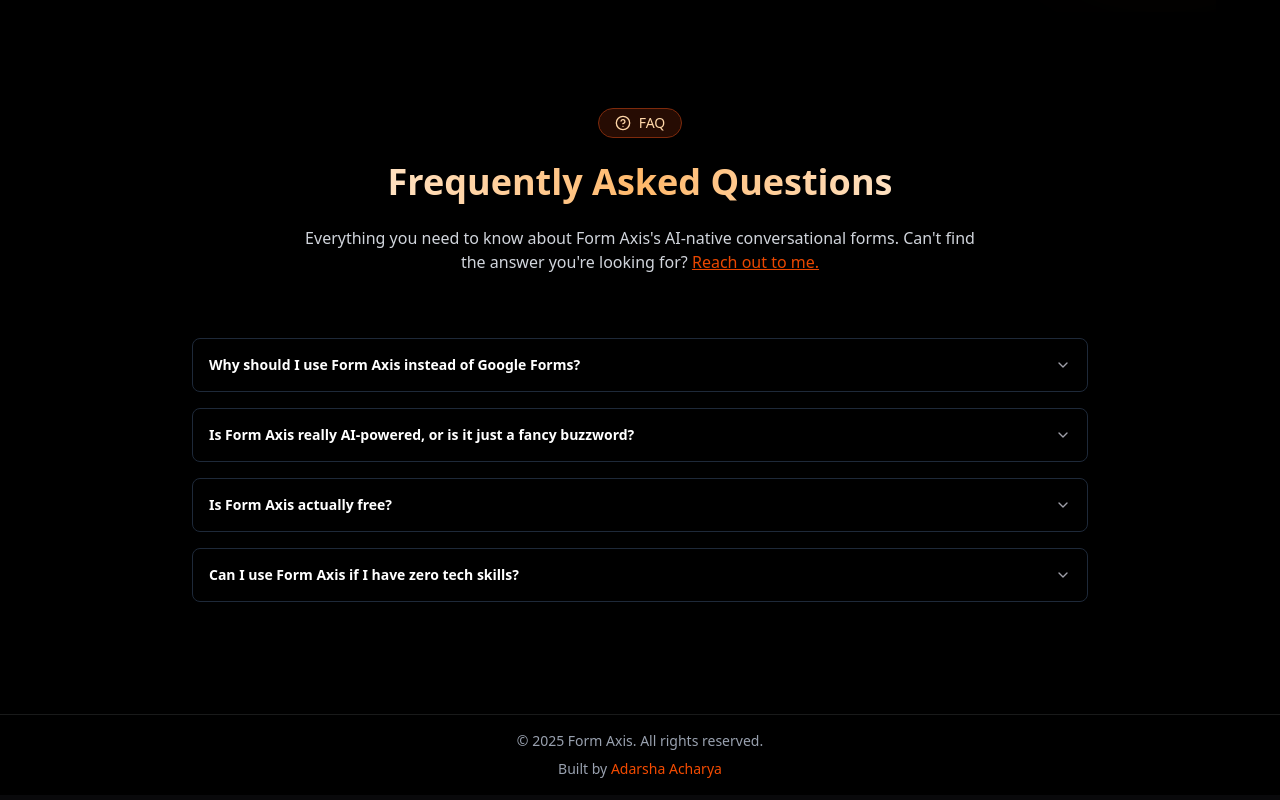
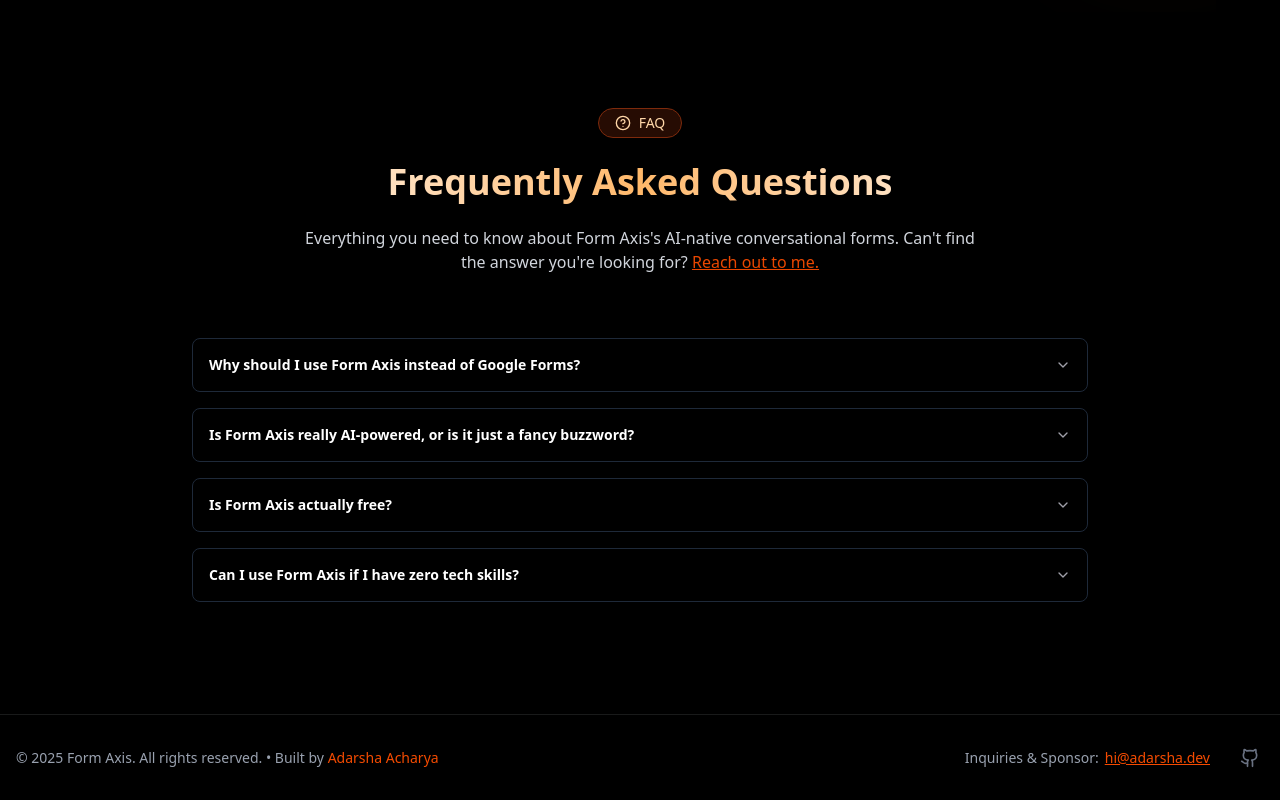
Before and after one commit to adarshaacharya/form-axis, a Next.js app: page / in a window 1280 px wide. Shown: the part 1562-2362 px from the top of the page. Built offline with nearby package versions, Linux system fonts and the light colour scheme; no server answers.

Commit message:
feat: add sponsorship bottom

```diff
--- a/src/app/(pages)/(auth)/sign-in/[[...sign-in]]/page.tsx
+++ b/src/app/(pages)/(auth)/sign-in/[[...sign-in]]/page.tsx
@@ -6,8 +6,7 @@
     <PageWrapper>
       <div className="flex min-w-screen justify-center my-[5rem]">
         <SignIn
-
-          fallbackRedirectUrl="/"
+          fallbackRedirectUrl="/dashboard"
           signUpFallbackRedirectUrl="/dashboard"
         />
       </div>
--- a/src/app/(pages)/(auth)/sign-up/[[...sign-up]]/page.tsx
+++ b/src/app/(pages)/(auth)/sign-up/[[...sign-up]]/page.tsx
@@ -7,7 +7,7 @@
     <PageWrapper>
       <div className="flex min-w-screen justify-center my-[5rem]">
         <SignUp
-          fallbackRedirectUrl="/"
+          fallbackRedirectUrl="/dashboard"
           signInFallbackRedirectUrl="/dashboard"
         />
       </div>
--- a/src/components/wrappers/footer.tsx
+++ b/src/components/wrappers/footer.tsx
@@ -1,20 +1,49 @@
+import { GithubIcon } from "lucide-react";
+
 export function Footer() {
   return (
-    <footer className="border-t bg-white dark:bg-black py-4 text-center">
+    <footer className="border-t bg-white dark:bg-black py-8 text-center">
+      <div className="container mx-auto px-4">
+        <div className="flex flex-col md:flex-row justify-between items-center gap-4">
           <p className="text-sm text-gray-600 dark:text-gray-400">
-        © {new Date().getFullYear()} Form Axis. All rights reserved.
-      </p>
-      <p className="text-sm text-gray-600 dark:text-gray-400 mt-2">
+            © {new Date().getFullYear()} Form Axis. All rights reserved. •
             Built by{" "}
             <a
               href="https://adarsha.dev"
               target="_blank"
               rel="noopener noreferrer"
-          className="text-orange-600 hover:underline"
+              className="text-orange-600 hover:underline font-medium"
             >
               Adarsha Acharya
-        </a>{" "}
+            </a>
           </p>
+
+          <div className="flex items-center gap-6">
+            <div className="flex items-center gap-0">
+              <span className="text-sm text-gray-600 dark:text-gray-400">
+                Inquiries & Sponsor:
+              </span>
+              <a
+                href="mailto:hi@adarsha.dev"
+                className="text-sm hover:underline"
+                title="Contact for inquiries or sponsorship"
+              >
+                <span className="underline px-1.5 py-0.5 rounded-md text-orange-600">
+                  hi@adarsha.dev
+                </span>
+              </a>
+            </div>
+            <a
+              href="https://github.com/adarshaacharya/form-axis"
+              target="_blank"
+              rel="noopener noreferrer"
+              className="text-gray-600 dark:text-gray-500 text-sm underline hover:text-orange-600 dark:hover:text-orange-600 transition-colors"
+            >
+              <GithubIcon className="h-5 w-5 inline-block mr-1" />
+            </a>
+          </div>
+        </div>
+      </div>
     </footer>
   );
 }
```
Also changed, not shown: 1 other file (tests, documents, lock files or other folders). Lines whose indentation alone changed are shown as unchanged.
